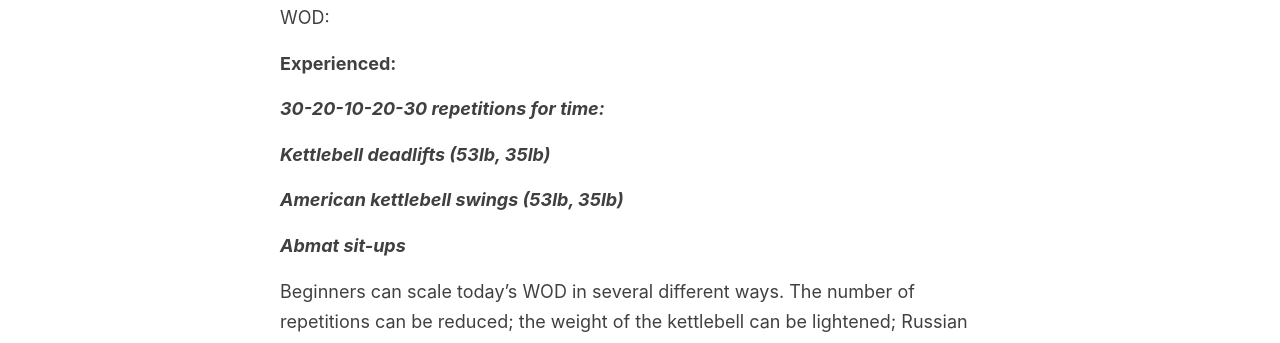
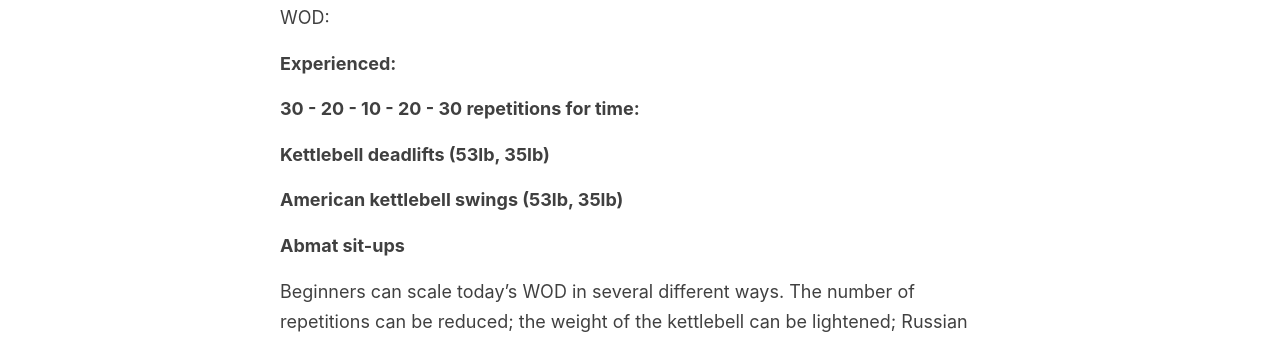
Before and after one commit to communityfitness/club, a Jekyll site: the page built from _posts/2024-07-28-Thursday.md, in a window 1280 px wide. Shown: the part 736-1079 px from the top of the page. Built offline with Jekyll 4.4.1, drawn with Linux system fonts in a browser that asks for light colours.

```diff
--- a/_posts/2024-07-28-Thursday.md
+++ b/_posts/2024-07-28-Thursday.md
@@ -13,13 +13,13 @@ If you are an experienced athlete and feel capable, please perform the following
 
 **Experienced:**
 
-***30-20-10-20-30 repetitions for time:***
+**30 - 20 - 10 - 20 - 30 repetitions for time:**
 
-***Kettlebell deadlifts (53lb, 35lb)***
+**Kettlebell deadlifts (53lb, 35lb)**
 
-***American kettlebell swings (53lb, 35lb)***
+**American kettlebell swings (53lb, 35lb)**
 
-***Abmat sit-ups***
+**Abmat sit-ups**
 <!--more-->
 
 Beginners can scale today’s WOD in several different ways. The number of repetitions can be reduced; the weight of the kettlebell can be lightened; Russian kettlebell swings can be substituted for American kettlebell swings; and the sit-ups can be modified. Also consider using plates or a step to raise the kettlebell a little off the floor during the kettlebell deadlifts to shorten the range of motion. A beginner’s version of today’s WOD could look like this:
```
